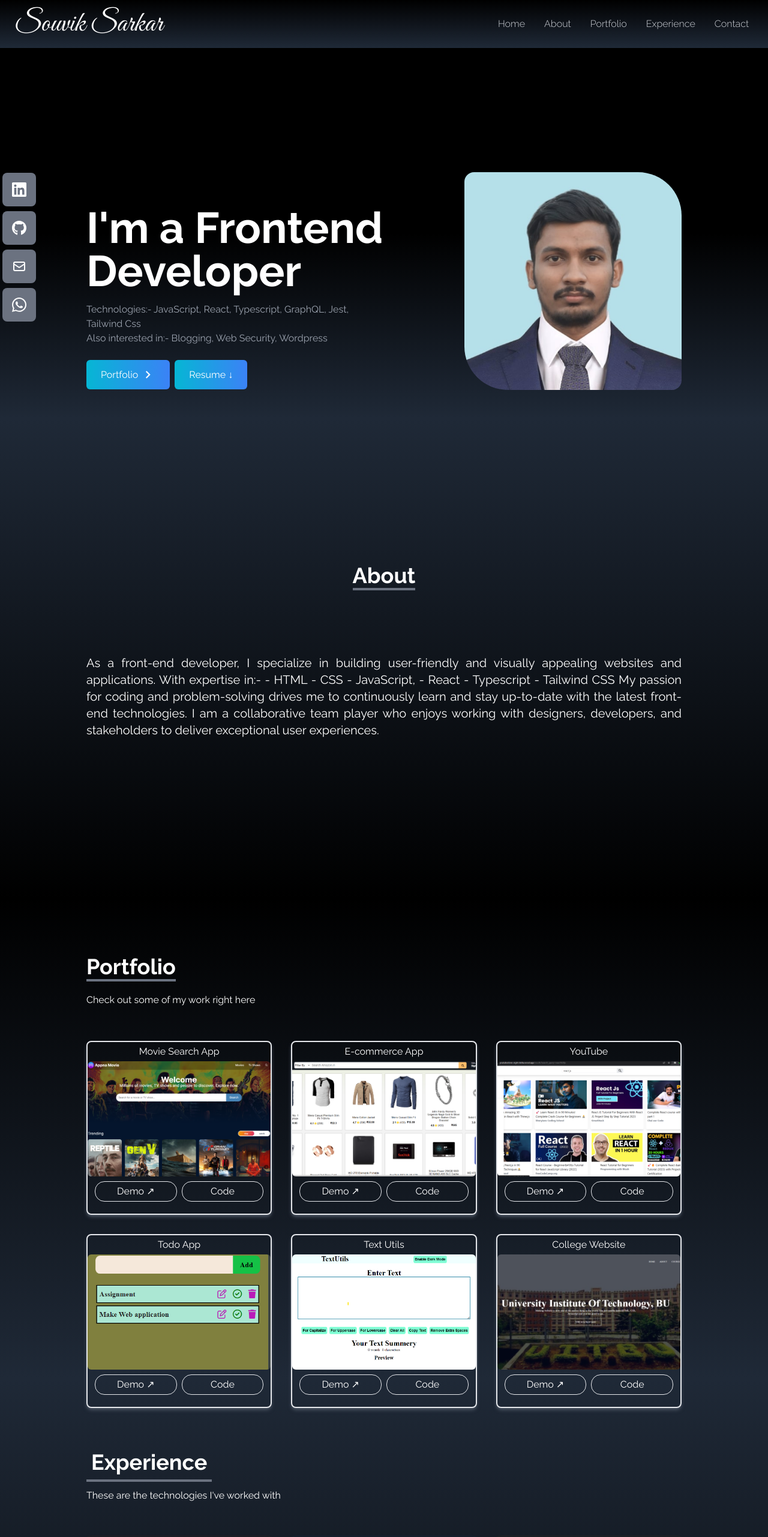
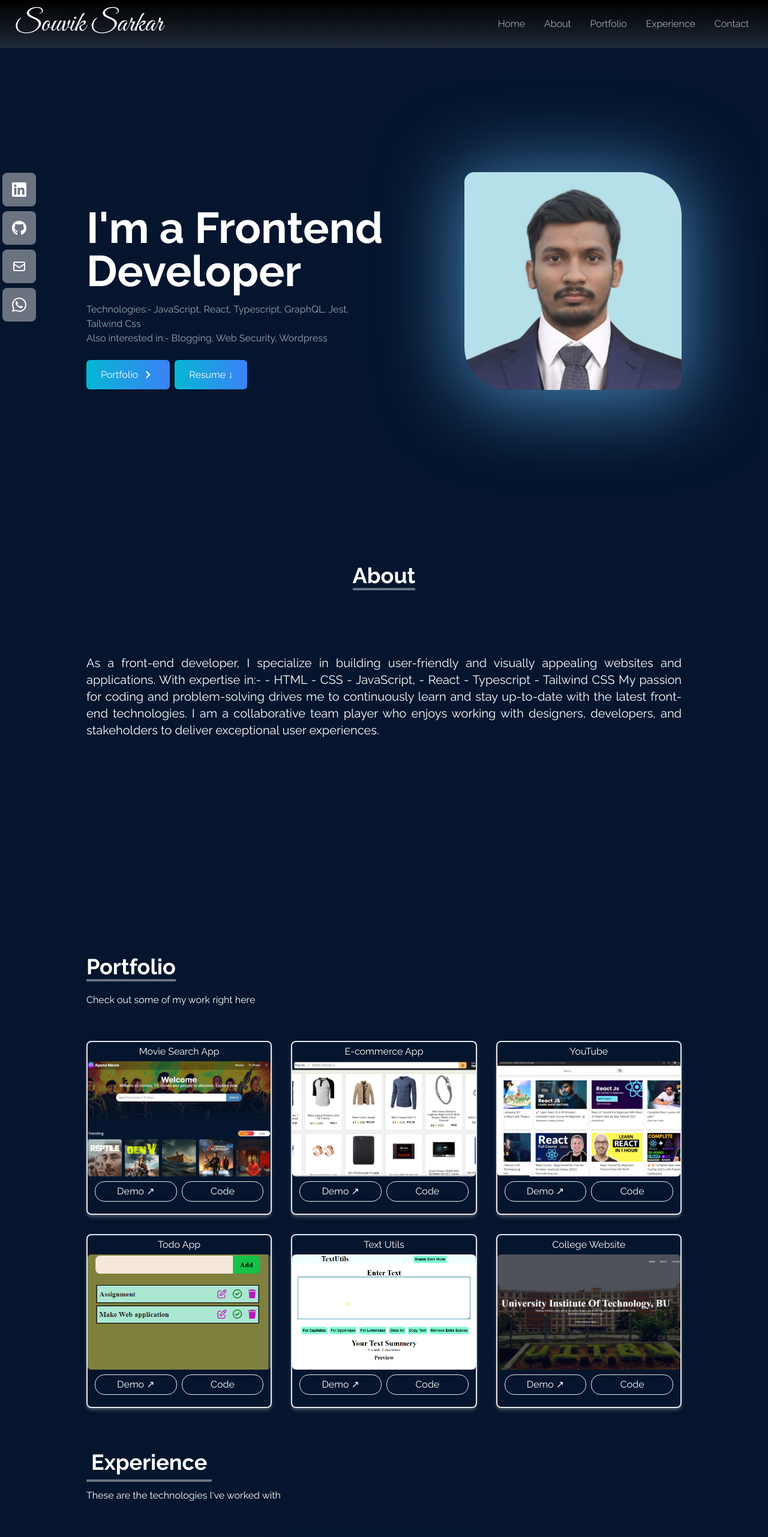
Before and after one commit to s0uvik/Portfolio, a React (Create React App) app: page / in a window 1280 px wide. Shown: the top 2562 px of the page at 60% size. Built offline with nearby package versions, Linux system fonts and the light colour scheme.

Commit message:
bg color change

```diff
--- a/src/App.js
+++ b/src/App.js
@@ -8,7 +8,7 @@ import SocialLinks from "./components/SocialLinks";
 
 function App() {
   return (
-    <div className=" max-w-[1700px] mx-auto relative">
+    <div className=" max-w-[1700px] mx-auto relative bg-[#04152D]">
       <NavBar />
       <Home />
       <About />
--- a/src/components/About.jsx
+++ b/src/components/About.jsx
@@ -4,7 +4,7 @@ const About = () => {
   return (
     <div
       name="about"
-      className="w-full h-screen bg-gradient-to-b from-gray-800 to-black text-white"
+      className="w-full h-screen bg-[#04152D] text-white"
     >
       <div className="max-w-screen-lg p-4 mx-auto flex flex-col justify-center w-full h-full">
         <div className="pb-8 text-center">
--- a/src/components/Contact.jsx
+++ b/src/components/Contact.jsx
@@ -8,6 +8,7 @@ const Contact = () => {
   const [formData, setformData] = useState({
     user_name: "",
     user_email: "",
+    user_mobile: "",
     message: "",
   });
 
@@ -25,7 +26,7 @@ const Contact = () => {
     e.preventDefault();
     emailjs
       .sendForm(
-        "service_7y1g7kj",
+        "service_7xxc8bc",
         "template_283hu72",
         form.current,
         "DPWKIizwpXbGrapQc"
@@ -37,13 +38,14 @@ const Contact = () => {
         },
         (error) => {
           console.log(error.text);
-          alert("Oops! Somthing Went Wrong");
+          alert("Oops! Something Went Wrong");
         }
       );
 
     setformData({
       user_name: "",
       user_email: "",
+      user_mobile: "",
       message: "",
     });
     console.log(formData);
@@ -52,22 +54,22 @@ const Contact = () => {
   return (
     <div
       name="contact"
-      className="w-full h-screen bg-gradient-to-b from-black to-gray-800 p-4 text-white pt-20"
+      className="w-full h-screen bg-[#04152D] p-4 text-white pt-20"
     >
       <div className="flex flex-col p-4 justify-center max-w-screen-lg mx-auto h-full">
         <div className="pb-8">
           <p className="text-4xl font-bold inline border-b-4 border-gray-500">
-            Cotact
+            Contact
           </p>
           <p className="py-6">Submit the form below to get in touch with me</p>
         </div>
 
-        <div className=" flex justify-center items-center">
+        <div className=" flex justify-center items-center ">
           <form
             action=""
             ref={form}
             onSubmit={sendEmail}
-            className=" flex flex-col w-full md:w-1/2"
+            className=" flex flex-col gap-2 w-full md:w-1/2 bg-[#23272F] p-6 mb-6 rounded-lg"
           >
             <input
               type="text"
@@ -87,6 +89,15 @@ const Contact = () => {
               placeholder="Enter your email"
               className="my-4 p-2 bg-transparent border-2 rounded-md text-white focus:outline-none"
             />
+            <input
+              type="number"
+              required
+              value={formData.user_mobile}
+              onChange={handleChange}
+              name="user_mobile"
+              placeholder="Enter your mobile number"
+              className="my-4 p-2 bg-transparent border-2 rounded-md text-white focus:outline-none"
+            />
             <textarea
               required
               value={form.message}
@@ -100,7 +111,7 @@ const Contact = () => {
             <button
             value="Send"
             type="submit"
-            className="text-white bg-gradient-to-b from-cyan-500 to-blue-500 px-6 py-3 my-8 mx-auto flex items-center rounded-md hover:scale-110 duration-300">
+            className="text-white bg-gradient-to-b from-cyan-500 to-blue-500 px-6 py-3 mx-auto flex items-center rounded-md hover:scale-110 duration-300">
               Let's talk
             </button>
           </form>
--- a/src/components/Experience.jsx
+++ b/src/components/Experience.jsx
@@ -79,7 +79,7 @@ const Experience = () => {
   return (
     <div
       name="experience"
-      className=" bg-gradient-to-b from-gray-800 to-black w-full pt-2 sm:pt-6 "
+      className=" bg-[#04152D] w-full pt-2 sm:pt-6 "
     >
       <div className="max-w-screen-lg mx-auto p-4 flex flex-col justify-center w-full h-full text-white mt-20 ">
         <div>
--- a/src/components/Home.jsx
+++ b/src/components/Home.jsx
@@ -2,14 +2,11 @@ import React from "react";
 import HeroImage from "../assets/heroImage.jpg";
 import { MdOutlineKeyboardArrowRight } from "react-icons/md";
 import { Link } from "react-scroll";
-import resume from "../assets/resume/Resume.pdf"
+import resume from "../assets/resume/Resume.pdf";
 
 const Home = () => {
   return (
-    <div
-      name="home"
-      className="w-full bg-gradient-to-b from-black via-black to-gray-800"
-    >
+    <div name="home" className="w-full bg-[#04152D]">
       <div className="  max-w-screen-lg mx-auto flex flex-col items-center justify-center px-4 md:flex-row">
         <div className="  flex flex-col justify-center mb-10 sm:pt-6 mt-36 md:mt-60">
           <h2 className="text-4xl sm:text-7xl font-bold text-white">
@@ -34,8 +31,8 @@ const Home = () => {
               </span>
             </Link>
             <a
-            href={resume}
-            target="_blank"
+              href={resume}
+              target="_blank"
               smooth
               duration={500}
               className="group text-white w-fit px-6 py-3 my-2 flex items-center rounded-md bg-gradient-to-r from-cyan-500 to-blue-500 cursor-pointer"
@@ -47,6 +44,7 @@ const Home = () => {
 
         <div className=" md:mt-40">
           <img
+            style={{ "box-shadow": "0px 9px 130px 10px steelblue" }}
             src={HeroImage}
             alt="my profile"
             className="rounded-2xl rounded-tr-[20%] rounded-bl-[20%] mx-auto w-2/3 md:w-full"
--- a/src/components/Portfolio.jsx
+++ b/src/components/Portfolio.jsx
@@ -49,7 +49,7 @@ const Portfolio = () => {
   return (
     <div
       name="portfolio"
-      className="bg-gradient-to-b from-black to-gray-800 w-full text-white md:h-screen pt-16 md:pt-36"
+      className="bg-[#04152D] w-full text-white md:h-screen pt-16 md:pt-36"
     >
       <div className="max-w-screen-lg p-4 mx-auto flex flex-col justify-center w-full h-full">
         <div className="pb-8">
--- a/src/components/SocialLinks.jsx
+++ b/src/components/SocialLinks.jsx
@@ -17,7 +17,7 @@ const SocialLinks = () => {
     {
       id: 3,
       child: <HiOutlineMail size={30} />,
-      href: "souviksarkar260123@gmail.com",
+      href: "#",
     },
     {
       id: 4,
```
